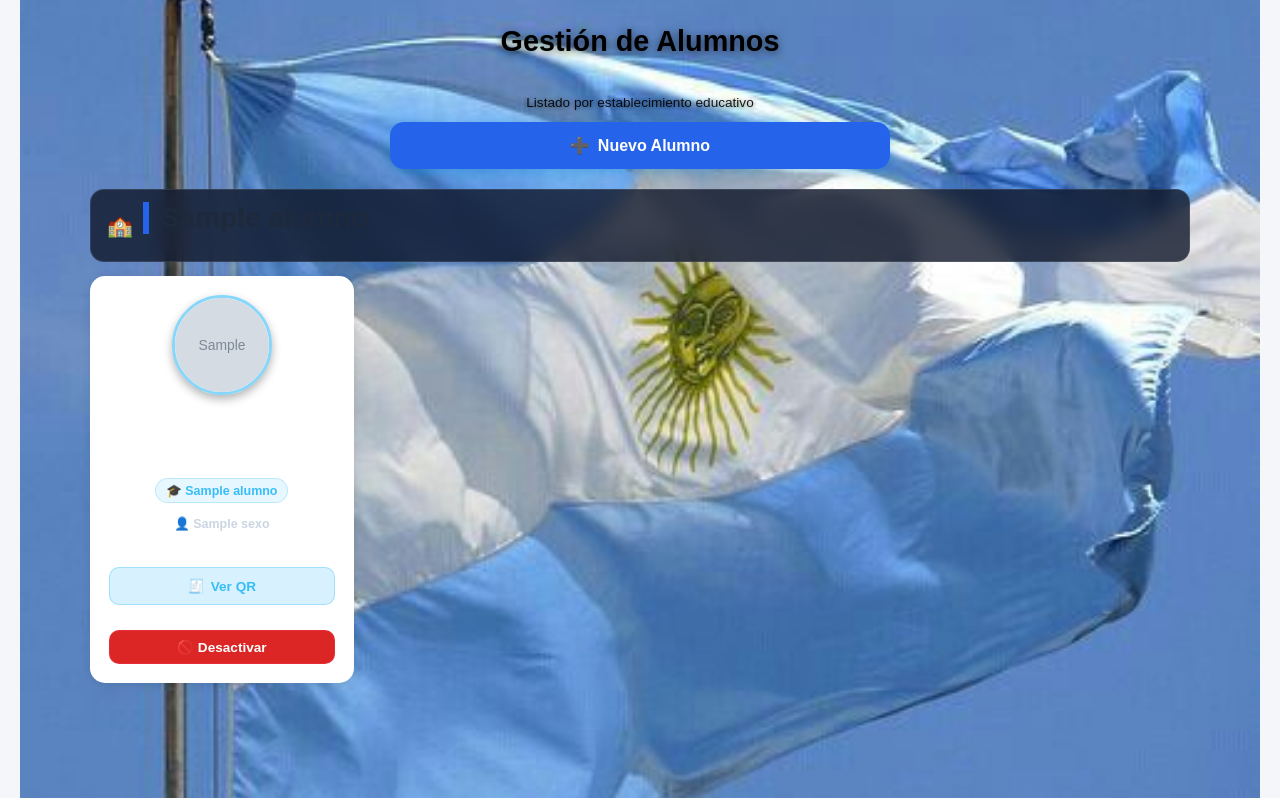
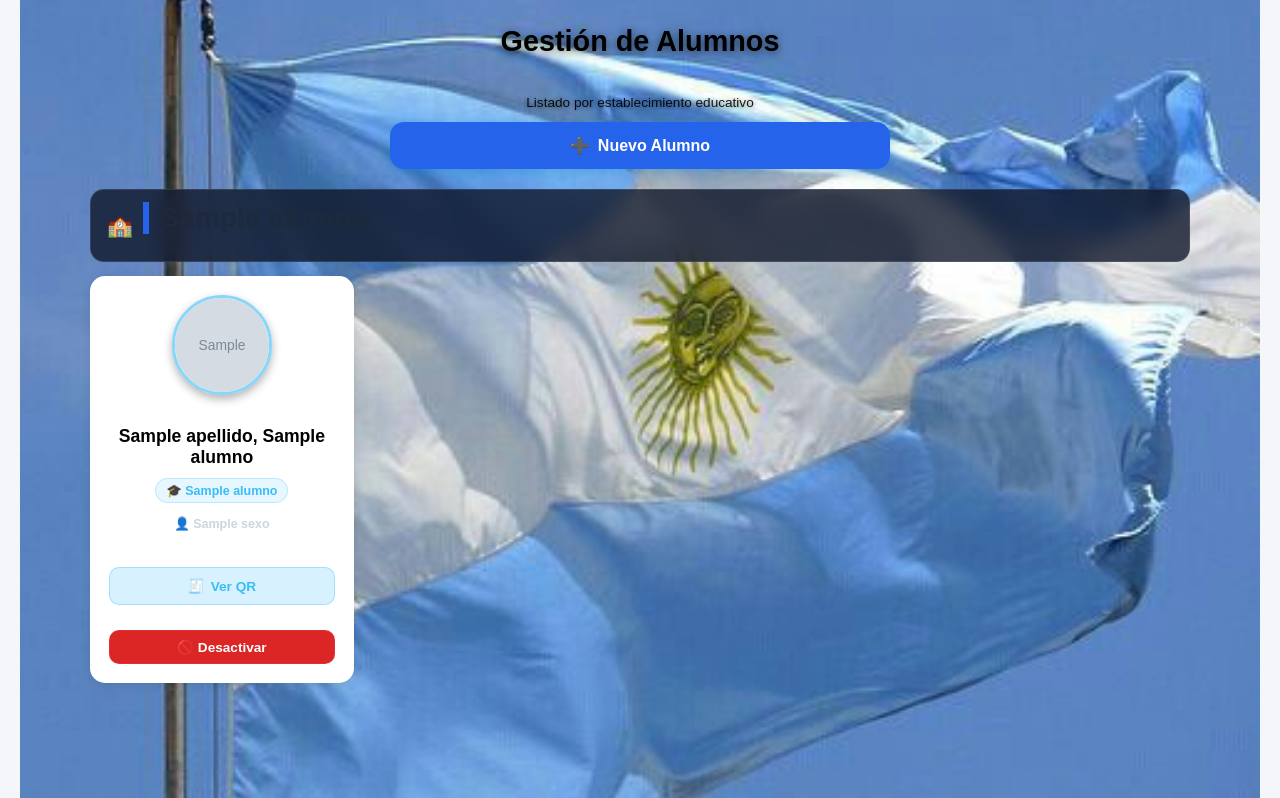
Before and after one commit to DavidAdrian2002/final_qr, a Flask app: page /alumnos in a window 1280 px wide. Shown: the part 132-930 px from the top of the page. Run offline with Flask 3, Linux system fonts and the light colour scheme; the visitor is signed in with stand-in values (Sample User, id 1); grey boxes marked "Sample" are stand-in pictures; a database or web service that is not in the repository returns one stand-in record (values such as "Sample title"); some libraries are stand-ins or nearby versions.

Commit message:
Cambios generales en los estilos 4

```diff
--- a/static/css/style.css
+++ b/static/css/style.css
@@ -269,7 +269,7 @@ body{
 .student-name {
     font-size: 1.1rem;
     font-weight: 700;
-    color: #ffffff;
+    color: black;
     margin: 0 0 10px 0;
 }
 
```
